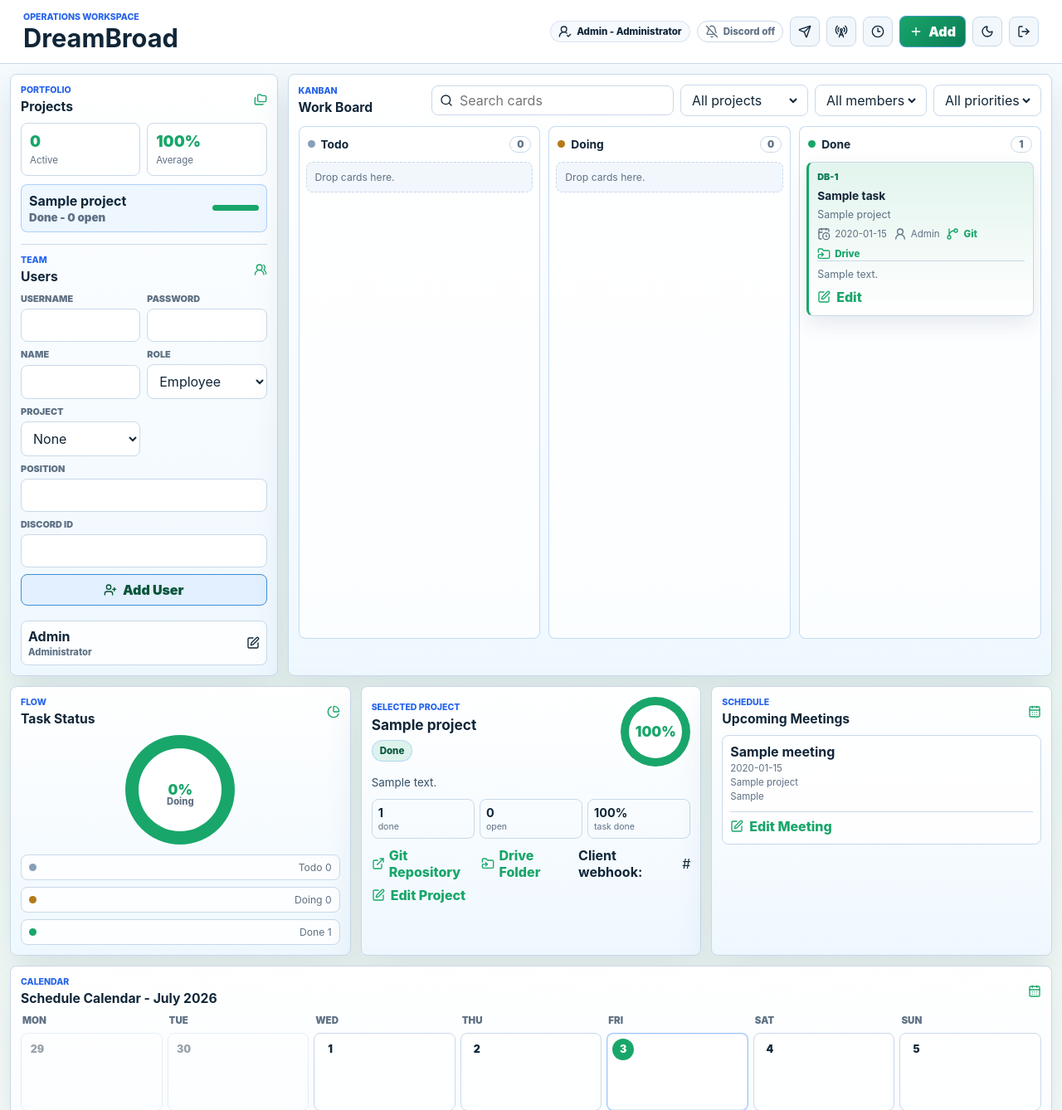
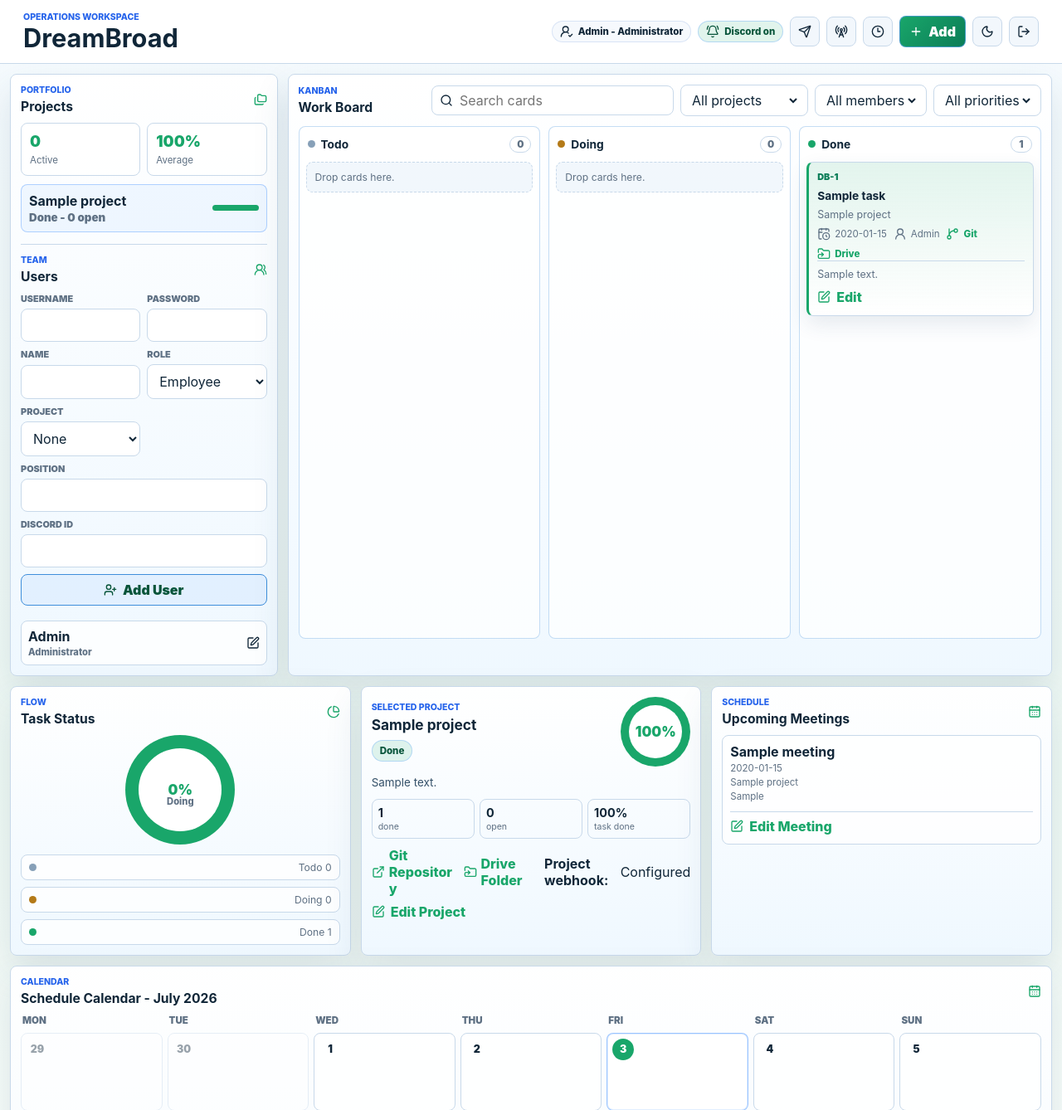
Before and after one commit to blackeyy22/Project_Manager, a Flask app: page / in a window 1280 px wide. Shown: the top 1338 px of the page at 83% size. Run offline with Flask 3, Linux system fonts and the light colour scheme; the visitor is signed in with stand-in values (Sample User, id 1); data comes from the database, SQL or seed files in the repository; tables that the repository leaves empty hold one stand-in row (values such as "Sample post").

Commit message:
Use project webhooks for client alerts

```diff
--- a/app.py
+++ b/app.py
@@ -118,7 +118,6 @@ def create_app(test_config: dict | None = None) -> Flask:
             "ADMIN_DISCORD_WEBHOOK_URL",
             os.environ.get("DISCORD_WEBHOOK_URL", ""),
         ),
-        CLIENT_DISCORD_WEBHOOK_URL=os.environ.get("CLIENT_DISCORD_WEBHOOK_URL", ""),
         EMP_DISCORD_WEBHOOK_URL=os.environ.get("EMP_DISCORD_WEBHOOK_URL", ""),
         ALERT_WINDOW_HOURS=int(os.environ.get("ALERT_WINDOW_HOURS", "24")),
         APP_PUBLIC_URL=os.environ.get("APP_PUBLIC_URL", "http://127.0.0.1:5000"),
@@ -352,14 +351,15 @@ def register_routes(app: Flask) -> None:
             + "\nORDER BY meetings.starts_at ASC",
             meeting_params,
         ).fetchall()
+        project_webhook_ready = any(project["client_webhook_url"] for project in projects)
         stats = load_visible_stats(projects, tasks, meetings)
         project_summaries = load_project_summaries(db, projects)
         task_chart = load_task_chart(tasks)
         calendar_month = load_calendar_month(meetings, tasks)
         discord_ready = bool(
             current_app.config.get("ADMIN_DISCORD_WEBHOOK_URL")
-            or current_app.config.get("CLIENT_DISCORD_WEBHOOK_URL")
             or current_app.config.get("EMP_DISCORD_WEBHOOK_URL")
+            or project_webhook_ready
         )
         if is_client():
             users = db.execute(
@@ -446,7 +446,8 @@ def register_routes(app: Flask) -> None:
                 f"Completion: {project['completion']}%",
                 f"Git: {project['git_url'] or 'Not linked'}",
                 f"Drive: {project['drive_url'] or 'Not linked'}",
-                f"Client webhook: {project['client_webhook_url'] or 'None'}",
+                f"Project webhook: {'Configured' if project['client_webhook_url'] else 'Not set'}",
+                f"Created by: {g.current_user['display_name']}",
             ],
             get_notification_webhooks(project=project),
         )
@@ -461,6 +462,9 @@ def register_routes(app: Flask) -> None:
             return redirect(url_for("dashboard"))
 
         db = get_db()
+        if db.execute("SELECT 1 FROM projects WHERE id = ?", (project_id,)).fetchone() is None:
+            flash("Project was not found.", "error")
+            return redirect(url_for("dashboard"))
         db.execute(
             """
             UPDATE projects
@@ -480,6 +484,21 @@ def register_routes(app: Flask) -> None:
             ),
         )
         db.commit()
+        project = db.execute(
+            "SELECT * FROM projects WHERE id = ?", (project_id,)
+        ).fetchone()
+        notify_event(
+            "Project updated",
+            [
+                f"Name: {project['name']}",
+                f"Status: {project['status']}",
+                f"Git: {project['git_url'] or 'Not linked'}",
+                f"Drive: {project['drive_url'] or 'Not linked'}",
+                f"Project webhook: {'Configured' if project['client_webhook_url'] else 'Not set'}",
+                f"Updated by: {g.current_user['display_name']}",
+            ],
+            get_notification_webhooks(project=project),
+        )
         flash("Project updated.", "success")
         return redirect(url_for("dashboard"))
 
@@ -487,6 +506,21 @@ def register_routes(app: Flask) -> None:
     @admin_required
     def delete_project(project_id: int):
         db = get_db()
+        project = db.execute(
+            "SELECT * FROM projects WHERE id = ?", (project_id,)
+        ).fetchone()
+        if project is None:
+            flash("Project was not found.", "error")
+            return redirect(url_for("dashboard"))
+        notify_event(
+            "Project deleted",
+            [
+                f"Name: {project['name']}",
+                f"Status: {project['status']}",
+                f"Deleted by: {g.current_user['display_name']}",
+            ],
+            get_notification_webhooks(project=project),
+        )
         db.execute("DELETE FROM projects WHERE id = ?", (project_id,))
         db.commit()
         flash("Project deleted.", "success")
@@ -554,6 +588,7 @@ def register_routes(app: Flask) -> None:
         assignee_user_id = assignee_user["id"] if assignee_user else None
         assignee_name = assignee_user["display_name"] if assignee_user else None
         status = choose("status", TASK_STATUSES, "Todo")
+        project_id = optional_project_id()
         db.execute(
             """
             UPDATE tasks
@@ -562,7 +597,7 @@ def register_routes(app: Flask) -> None:
             WHERE id = ?
             """,
             (
-                optional_project_id(),
+                project_id,
                 title,
                 status,
                 calculate_task_priority(due_at),
@@ -581,6 +616,8 @@ def register_routes(app: Flask) -> None:
             notify_task_status_change(task, old_task["status"], task["status"])
         if task is not None and task_assignee_label(old_task) != task_assignee_label(task):
             notify_task_assignment(task, "Task reassigned")
+        if task is not None and task_content_changed(old_task, task):
+            notify_task_update(task, old_task)
         flash("Task updated.", "success")
         return redirect(url_for("dashboard"))
 
@@ -636,6 +673,7 @@ def register_routes(app: Flask) -> None:
         if not can_manage_project_work(task["project_id"]):
             flash("Only admins and project clients can delete that task.", "error")
             return redirect(url_for("dashboard"))
+        notify_task_deleted(task)
         db.execute("DELETE FROM tasks WHERE id = ?", (task_id,))
         refresh_project_completion(db)
         db.commit()
@@ -772,6 +810,16 @@ def register_routes(app: Flask) -> None:
         if not can_manage_project_work(meeting["project_id"]):
             flash("Only admins and project clients can delete that meeting.", "error")
             return redirect(url_for("dashboard"))
+        notify_event(
+            "Meeting deleted",
+            [
+                f"Meeting: {meeting['title']}",
+                f"Project: {meeting['project_name'] or 'Unassigned'}",
+                f"Was scheduled: {meeting['starts_at']}",
+                f"Deleted by: {g.current_user['display_name']}",
+            ],
+            get_notification_webhooks(project=meeting),
+        )
         db.execute("DELETE FROM meetings WHERE id = ?", (meeting_id,))
         db.commit()
         flash("Meeting deleted.", "success")
@@ -1295,6 +1343,63 @@ def notify_task_status_change(
             f"Assigned to: {task_assignee_mention(task)}",
             f"Project: {task['project_name'] or 'Unassigned'}",
             f"Updated by: {actor_name}",
+        ],
+        get_notification_webhooks(task=task, project=project, include_employee=False),
+    )
+
+
+def task_content_changed(old_task: sqlite3.Row, task: sqlite3.Row) -> bool:
+    fields = ("project_id", "title", "priority", "due_at", "notes")
+    return any(old_task[field] != task[field] for field in fields)
+
+
+def notify_task_update(task: sqlite3.Row, old_task: sqlite3.Row) -> None:
+    project = get_db().execute(
+        "SELECT * FROM projects WHERE id = ?",
+        (task["project_id"],),
+    ).fetchone()
+    changes = []
+    if old_task["project_name"] != task["project_name"]:
+        changes.append(
+            f"Project: {old_task['project_name'] or 'Unassigned'} -> {task['project_name'] or 'Unassigned'}"
+        )
+    if old_task["title"] != task["title"]:
+        changes.append(f"Title: {old_task['title']} -> {task['title']}")
+    if old_task["due_at"] != task["due_at"]:
+        changes.append(
+            f"Due: {old_task['due_at'] or 'No due date'} -> {task['due_at'] or 'No due date'}"
+        )
+    if old_task["priority"] != task["priority"]:
+        changes.append(f"Priority: {old_task['priority']} -> {task['priority']}")
+    if old_task["notes"] != task["notes"]:
+        changes.append("Notes changed")
+
+    actor_name = g.current_user["display_name"] if g.get("current_user") else "System"
+    notify_event(
+        "Task updated",
+        [
+            f"Task: {task['title']}",
+            f"Project: {task['project_name'] or 'Unassigned'}",
+            *changes,
+            f"Updated by: {actor_name}",
+        ],
+        get_notification_webhooks(task=task, project=project, include_employee=False),
+    )
+
+
+def notify_task_deleted(task: sqlite3.Row) -> None:
+    project = get_db().execute(
+        "SELECT * FROM projects WHERE id = ?",
+        (task["project_id"],),
+    ).fetchone()
+    actor_name = g.current_user["display_name"] if g.get("current_user") else "System"
+    notify_event(
+        "Task deleted",
+        [
+            f"Task: {task['title']}",
+            f"Project: {task['project_name'] or 'Unassigned'}",
+            f"Assigned to: {task_assignee_mention(task)}",
+            f"Deleted by: {actor_name}",
         ],
         get_notification_webhooks(task=task, project=project, include_employee=False),
     )
@@ -1699,7 +1804,6 @@ def send_discord_alerts(title: str, lines: list[str], webhook_urls: list[str]) -
 def get_notification_webhooks(task: sqlite3.Row | None = None, project: sqlite3.Row | None = None, include_employee: bool = False) -> list[str]:
     urls: list[str] = []
     admin_url = current_app.config.get("ADMIN_DISCORD_WEBHOOK_URL", "")
-    client_url = current_app.config.get("CLIENT_DISCORD_WEBHOOK_URL", "")
     emp_url = current_app.config.get("EMP_DISCORD_WEBHOOK_URL", "")
 
     if admin_url:
@@ -1709,8 +1813,6 @@ def get_notification_webhooks(task: sqlite3.Row | None = None, project: sqlite3.
         project_client_url = project["client_webhook_url"]
         if project_client_url:
             urls.append(project_client_url)
-        elif client_url:
-            urls.append(client_url)
 
     has_assignee = bool(
         task is not None
--- a/templates/index.html
+++ b/templates/index.html
@@ -689,7 +689,7 @@
         <input name="drive_url" type="url" placeholder="https://drive.google.com/drive/folders/...">
       </label>
       <label class="full">
-        <span>Client webhook URL</span>
+        <span>Project webhook URL</span>
         <input name="client_webhook_url" type="url" placeholder="https://discord.com/api/webhooks/...">
       </label>
       <label class="full">
@@ -843,7 +843,7 @@
         ? `<a class="text-link" href="${driveUrl}" target="_blank" rel="noreferrer"><i data-lucide="folder-symlink"></i>Drive Folder</a>`
         : "";
       const webhookLink = project.client_webhook_url
-        ? `<div class="detail-link-row"><strong>Client webhook:</strong> ${escapeHTML(project.client_webhook_url)}</div>`
+        ? `<div class="detail-link-row"><strong>Project webhook:</strong> Configured</div>`
         : "";
       const projectLinks = [gitLink, driveLink, webhookLink].filter(Boolean).join("") || `<span class="muted-text">No project links yet</span>`;
       const editor = canManageProjects ? `
@@ -873,7 +873,7 @@
               <textarea name="description" rows="3">${description}</textarea>
             </label>
             <label class="full">
-              <span>Client webhook URL</span>
+              <span>Project webhook URL</span>
               <input name="client_webhook_url" type="url" value="${escapeHTML(project.client_webhook_url || "")}">
             </label>
             <button class="secondary" type="submit"><i data-lucide="save"></i>Save Project</button>
```
Also changed, not shown: tests/test_app.py (+70 -2 lines), README.md, 1 other file.
